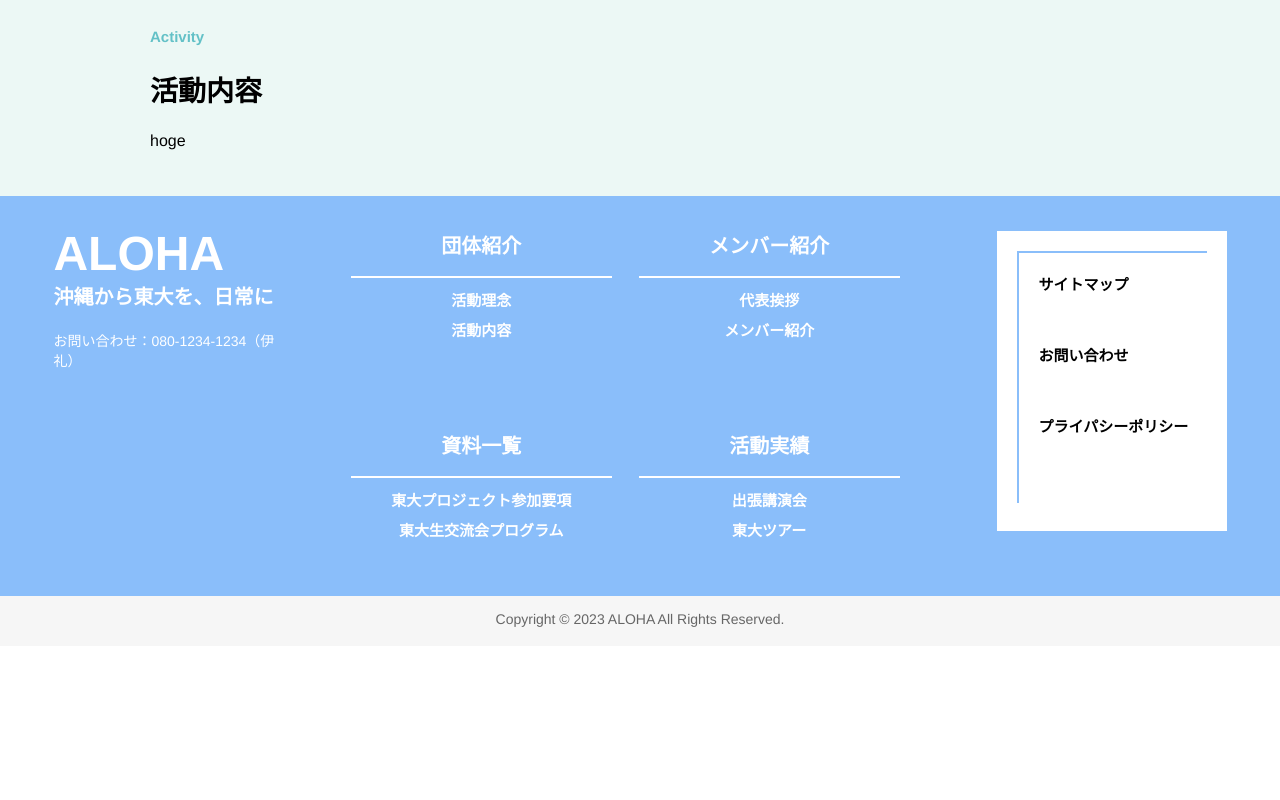
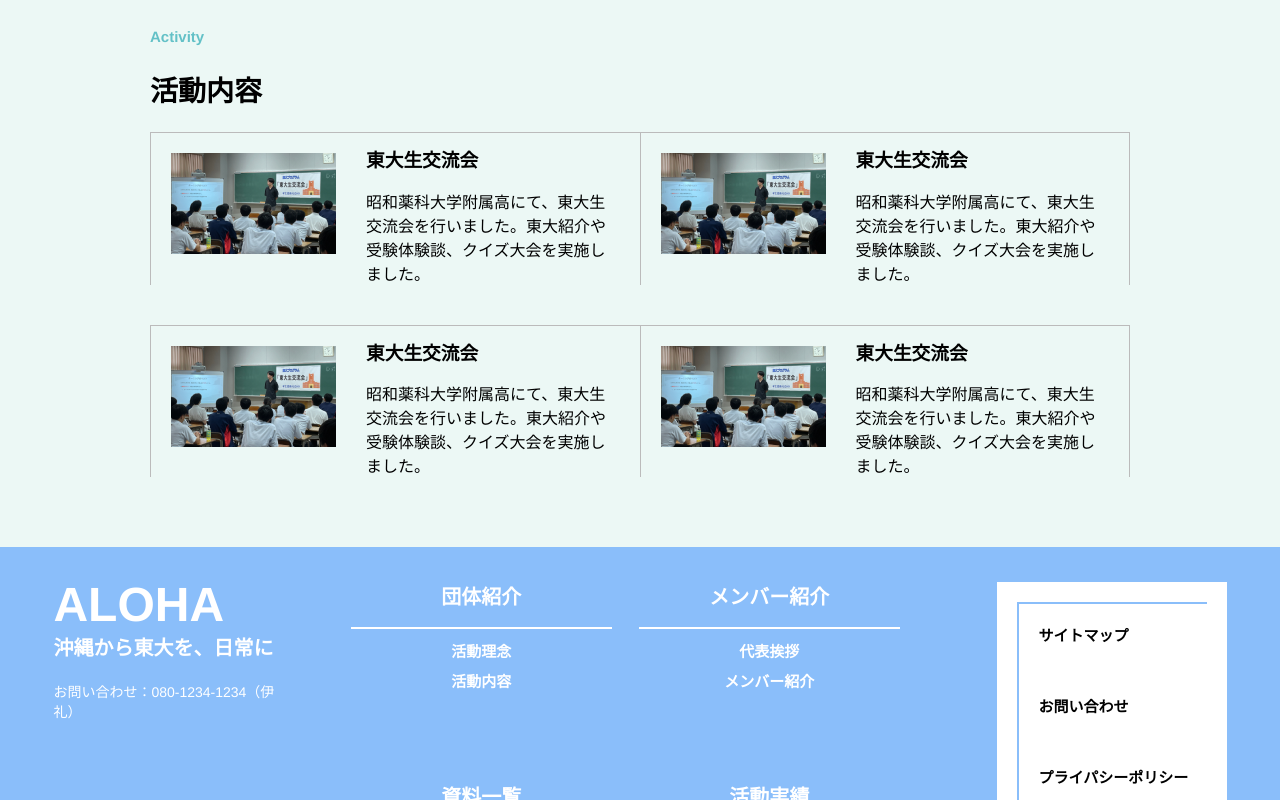
Before and after one commit to ReoYabiku/aloha-hp-next, a Next.js app: page /introduction in a window 1280 px wide. Shown: the part 1000-1800 px from the top of the page. Before the commit the page ends 1646 px from the top, so only its background shows below. Built offline with nearby package versions, Linux system fonts and the light colour scheme.

Commit message:
introduction activity

```diff
--- a/app/components/organisms/Header.module.css
+++ b/app/components/organisms/Header.module.css
@@ -1,7 +1,7 @@
 .header {
 	display: flex;
 	justify-content: space-between;
-	box-shadow: 0 0 3px var(--color-black);
+	box-shadow: 0 0 2px var(--color-black);
 	height: 65px;
 	width: 100%;
 	position: relative;
--- a/app/globals.css
+++ b/app/globals.css
@@ -21,12 +21,13 @@ code {
 :root {
   --color-black: #000000;
   --color-text: #666666;
-  --color-header-border: #AAAAAA;
+  --color-header-border: #BBBBBB;
   --color-main: #63C1C7;
   --color-pale-main: #ECF8F5;
   --color-white: #ffffff;
   --color-blue: #8ABEFA;
   --color-gray: #F6F6F6;
+  --color-border: #BBBBBB;
 }
 
 a {
--- /dev/null
+++ b/app/introduction/ActivePair.module.css
@@ -0,0 +1,42 @@
+/* ActivityPair */
+
+.flex {
+  display: flex;
+  margin-bottom: 40px;
+}
+
+/* ActivityCard */
+
+.borderL {
+  margin: 0;
+  padding: 20px 20px 0;
+
+  border-top: 1px solid var(--color-border);
+  border-right: 1px solid var(--color-border);
+  border-left: 1px solid var(--color-border);
+
+  display: flex;
+}
+
+.borderR {
+  margin: 0;
+  padding: 20px 20px 0;
+
+  border-top: 1px solid var(--color-border);
+  border-right: 1px solid var(--color-border);
+
+  display: flex;
+}
+
+.contents {
+  padding-left: 30px;
+}
+
+.title {
+  margin-top: 0;
+  line-height: 90%;
+}
+
+.text {
+  margin-bottom: 0;
+}
--- /dev/null
+++ b/app/introduction/ActivitiPair.tsx
@@ -0,0 +1,51 @@
+import { StaticImageData } from 'next/image';
+import Image from 'next/image';
+import style from './ActivePair.module.css';
+
+type Position = "left" | "right";
+
+type ActivityPairProps = {
+  props1: ActivityCardProps
+  props2: ActivityCardProps
+}
+
+export default function ActivityPair({props1, props2}: ActivityPairProps) {
+  return (
+    <div className={style.flex}>
+      <ActivityCard
+        image={props1.image}
+        alt={props1.alt}
+        title={props1.title}
+        text={props1.text}
+        position={props1.position}
+      />
+      <ActivityCard
+        image={props2.image}
+        alt={props2.alt}
+        title={props2.title}
+        text={props2.text}
+        position={props2.position}
+      />
+    </div>
+  );
+}
+
+export type ActivityCardProps = {
+  image: StaticImageData
+  alt: string
+  title: string
+  text: string
+  position: Position
+};
+
+export function ActivityCard({image, alt, title, text, position}: ActivityCardProps) {
+  return (
+    <div className={position == 'left' ? style.borderL : style.borderR}>
+      <Image src={image} width={165} height={101} alt={alt}/>
+      <div className={style.contents}>
+        <h3 className={style.title}>{title}</h3>
+        <p className={style.text}>{text}</p>
+      </div>
+    </div>
+  );
+}
--- a/app/introduction/page.tsx
+++ b/app/introduction/page.tsx
@@ -1,7 +1,25 @@
 import Title from '../components/organisms/Title';
 import Content from '../components/organisms/Content';
+import ActivityPair, { ActivityCardProps } from './ActivitiPair';
+import gatheringPic from './gathering.png';
 
 export default function Introduction() {
+  const gathering: ActivityCardProps = {
+    image: gatheringPic,
+    alt: "高校生を前に、教壇で話すALOHAメンバー",
+    title: "東大生交流会",
+    text: "昭和薬科大学附属高にて、東大生交流会を行いました。東大紹介や受験体験談、クイズ大会を実施しました。",
+    position: "left"
+  }
+
+  const gathering2: ActivityCardProps = {
+    image: gatheringPic,
+    alt: "高校生を前に、教壇で話すALOHAメンバー",
+    title: "東大生交流会",
+    text: "昭和薬科大学附属高にて、東大生交流会を行いました。東大紹介や受験体験談、クイズ大会を実施しました。",
+    position: "right"
+  }
+
   return (
     <main>
       <Title
@@ -18,7 +36,15 @@ export default function Introduction() {
       </Content>
 
       <Content subtitle='Activity' title='活動内容' isgreen={true}>
-        <p>hoge</p>
+        <ActivityPair
+          props1={gathering}
+          props2={gathering2}
+        />
+
+        <ActivityPair
+          props1={gathering}
+          props2={gathering2}
+        />
       </Content>
     </main>
   );
```
Also changed, not shown: app/introduction/gathering.png (added).
